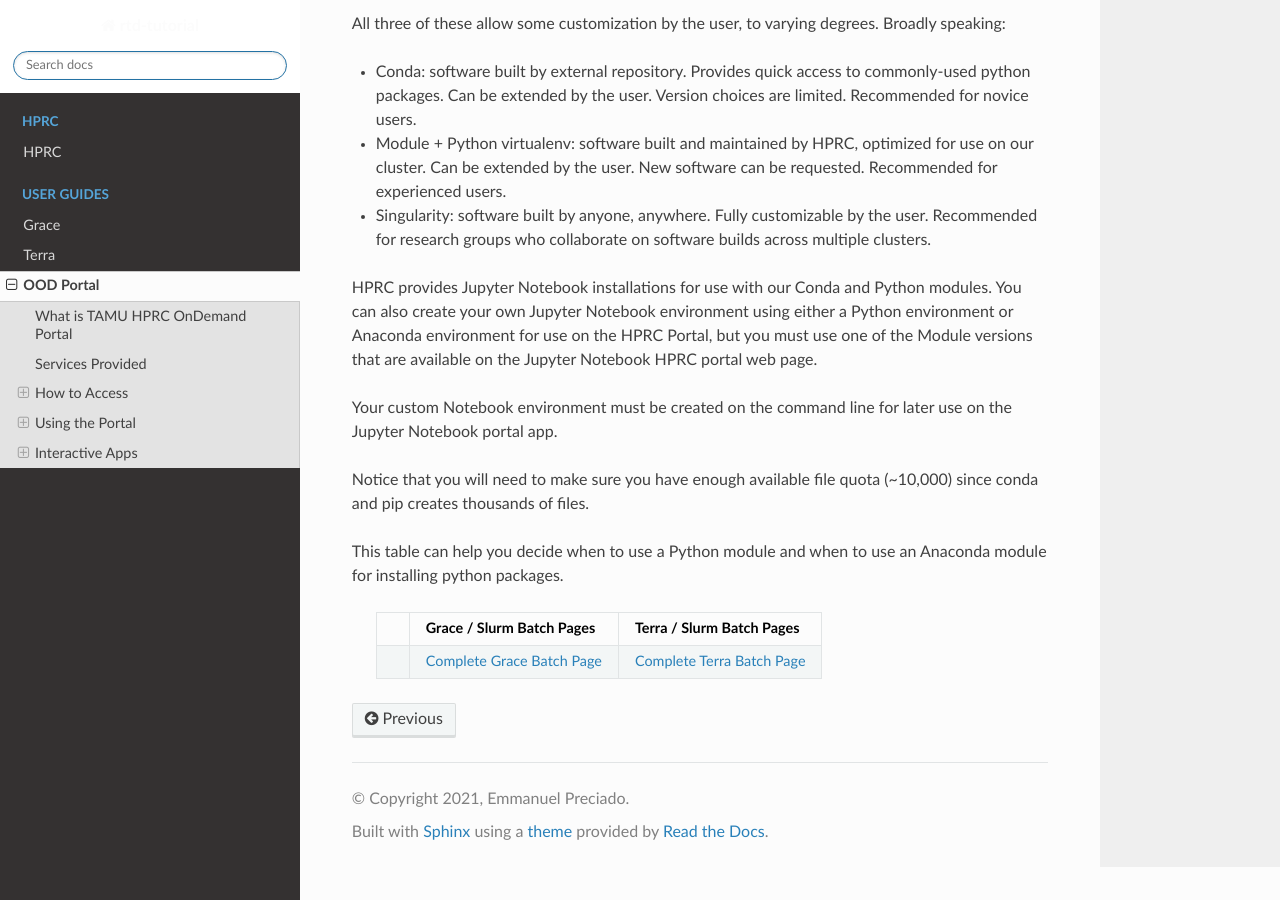
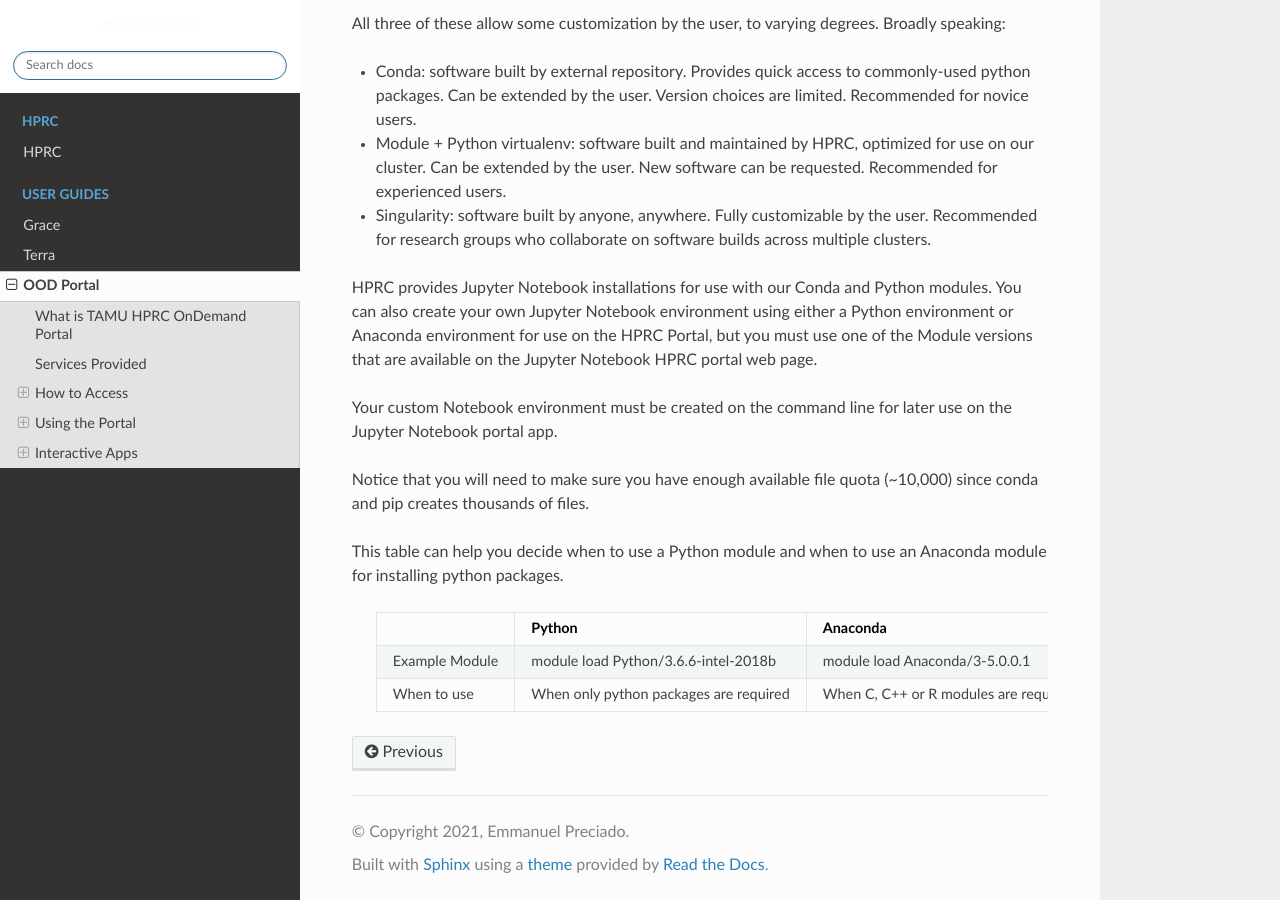
Before and after one commit to EmmanuelDej/rtd-tutorial, a Sphinx documentation site: the page built from docs/ood.rst, in a window 1280 px wide and 900 px high, scrolled down 11865 px. Built offline with Sphinx 7.4.7 and the Read the Docs theme 2.0.0, drawn with Linux system fonts in a browser that asks for light colours; pages that are not in the unit, such as notebooks, are missing from menus.

Commit message:
Update ood.rst

```diff
--- a/docs/ood.rst
+++ b/docs/ood.rst
@@ -377,8 +377,11 @@ Notice that you will need to make sure you have enough available file quota (~10
 
 This table can help you decide when to use a Python module and when to use an Anaconda module for installing python packages.
 
-   +------------+-----------------------------------------------------------+---------------------------------------------------------+
-   |            |  Grace / Slurm Batch Pages                                | Terra / Slurm Batch Pages                               |
-   +============+===========================================================+=========================================================+
-   |            |  `Complete Grace Batch Page <https://u.tamu.edu/GBatch>`_ |`Complete Terra Batch Page <https://u.tamu.edu/TBatch>`_ |
-   +------------+-----------------------------------------------------------+---------------------------------------------------------+
+   +-----------------------+-----------------------------------------------------------+---------------------------------------------------------+
+   |                       | Python                                                    | Anaconda                                                |
+   +=======================+===========================================================+=========================================================+
+   | Example Module        | module load Python/3.6.6-intel-2018b                      | module load Anaconda/3-5.0.0.1                          |
+   +-----------------------+-----------------------------------------------------------+---------------------------------------------------------+
+   | When to use           | When only python packages are required                    | When C, C++ or R modules are required for installing a  |
+   |                       |                                                           | software package with an extensive dependency list.     |
+   +-----------------------+-----------------------------------------------------------+---------------------------------------------------------+
```
